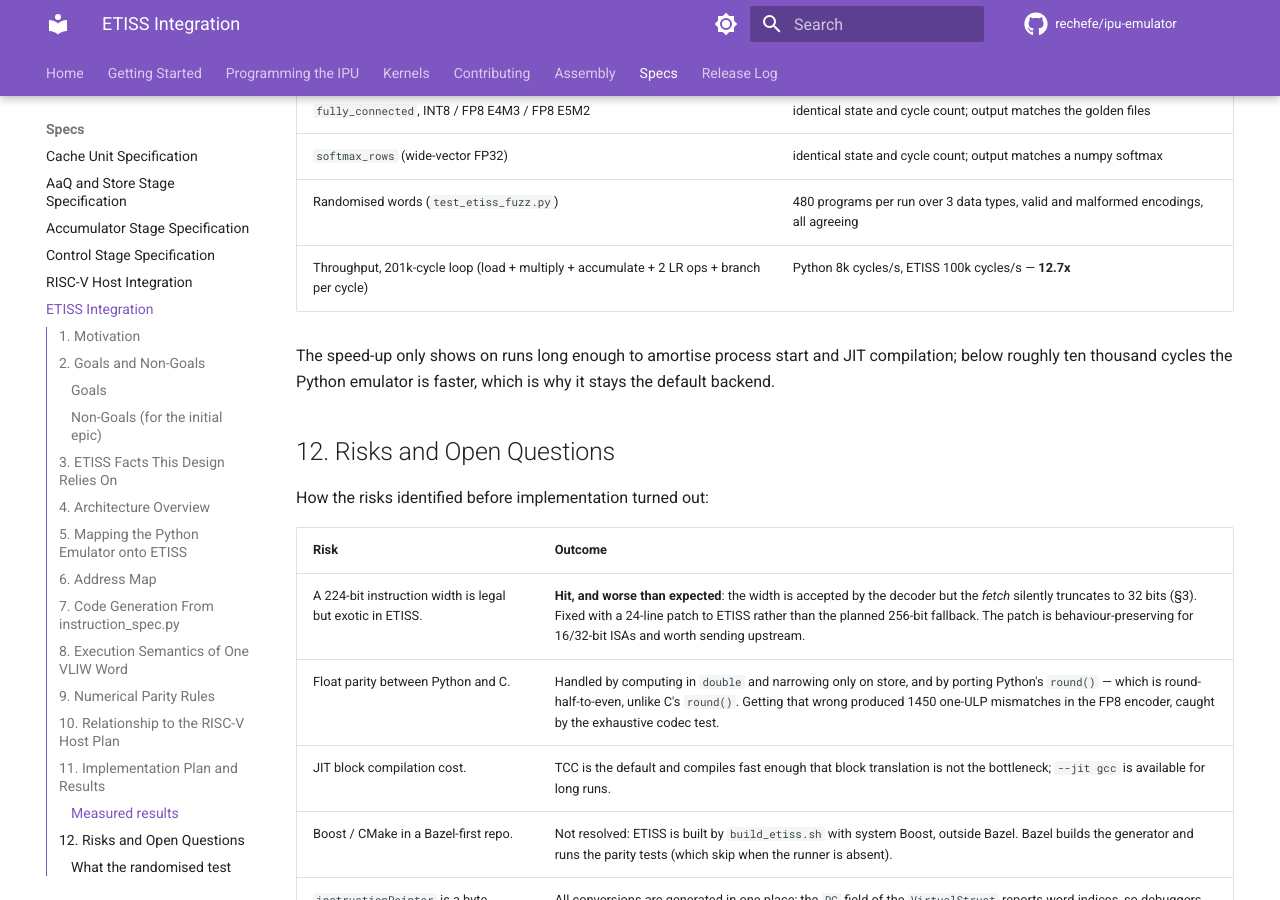
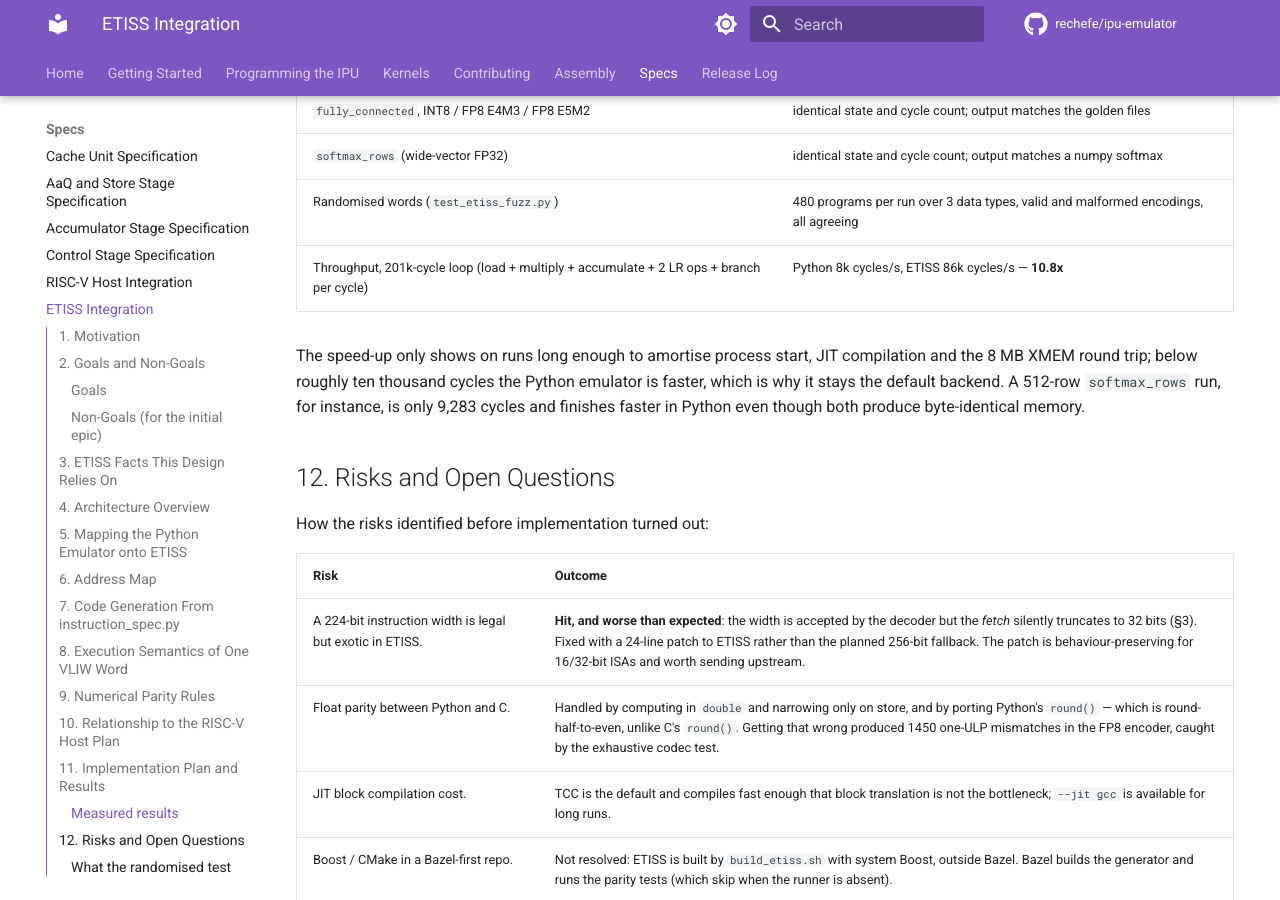
Before and after one commit to rechefe/ipu-emulator, an MkDocs documentation site: the page built from docs/content/specs/etiss-integration.md, in a window 1280 px wide and 900 px high, scrolled down 7993 px. Built offline with MkDocs 1.6.1 and Material for MkDocs 9.7.7, drawn with Linux system fonts in a browser that asks for light colours; comment, search, counter and statistics services are not loaded.

Commit message:
Record the measured speed-up from the final build
The hot-loop benchmark reads 10.8x on the current build (Python 8k
cycles/s, ETISS 86k cycles/s), and the note about short runs now names a
concrete case: a 512-row softmax is only 9,283 cycles and finishes faster
in Python even though both backends produce byte-identical memory.

Co-Authored-By: Claude Opus 5 <noreply@anthropic.com>
Claude-Session: https://claude.ai/code/session_014MUi1FUhVKqM9rwbBhtgae

```diff
--- a/docs/content/specs/etiss-integration.md
+++ b/docs/content/specs/etiss-integration.md
@@ -296,11 +296,13 @@ the program counter, the cycle count and every `RunStats` counter.
 | `fully_connected`, INT8 / FP8 E4M3 / FP8 E5M2 | identical state and cycle count; output matches the golden files |
 | `softmax_rows` (wide-vector FP32) | identical state and cycle count; output matches a numpy softmax |
 | Randomised words (`test_etiss_fuzz.py`) | 480 programs per run over 3 data types, valid and malformed encodings, all agreeing |
-| Throughput, 201k-cycle loop (load + multiply + accumulate + 2 LR ops + branch per cycle) | Python 8k cycles/s, ETISS 100k cycles/s — **12.7x** |
+| Throughput, 201k-cycle loop (load + multiply + accumulate + 2 LR ops + branch per cycle) | Python 8k cycles/s, ETISS 86k cycles/s — **10.8x** |
 
-The speed-up only shows on runs long enough to amortise process start and JIT
-compilation; below roughly ten thousand cycles the Python emulator is faster,
-which is why it stays the default backend.
+The speed-up only shows on runs long enough to amortise process start, JIT
+compilation and the 8 MB XMEM round trip; below roughly ten thousand cycles the
+Python emulator is faster, which is why it stays the default backend. A
+512-row `softmax_rows` run, for instance, is only 9,283 cycles and finishes
+faster in Python even though both produce byte-identical memory.
 
 ## 12. Risks and Open Questions
 
```
